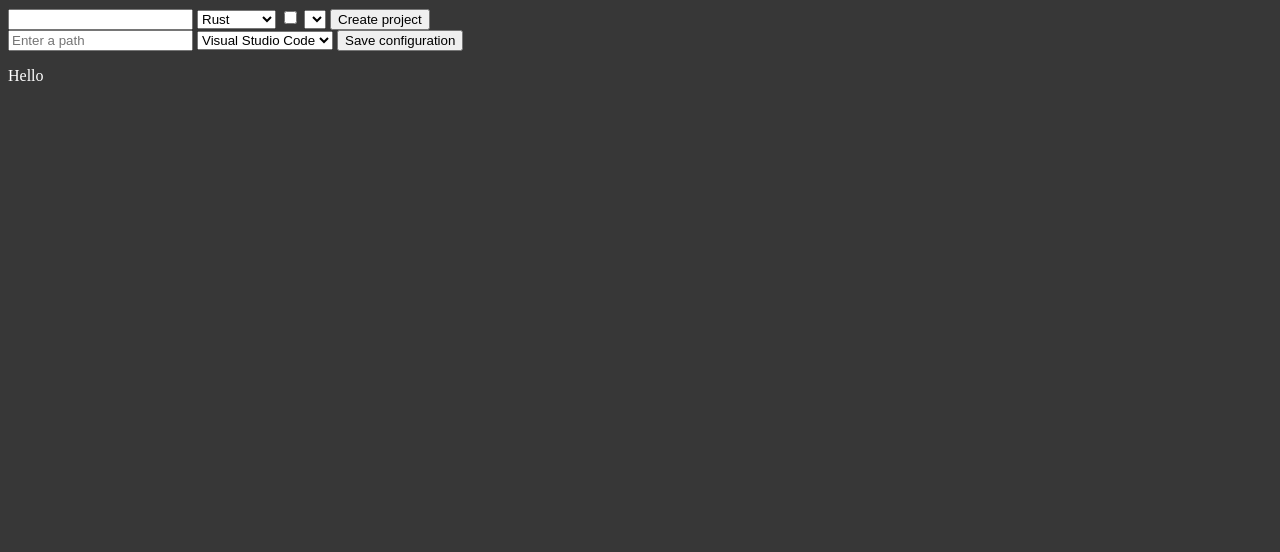
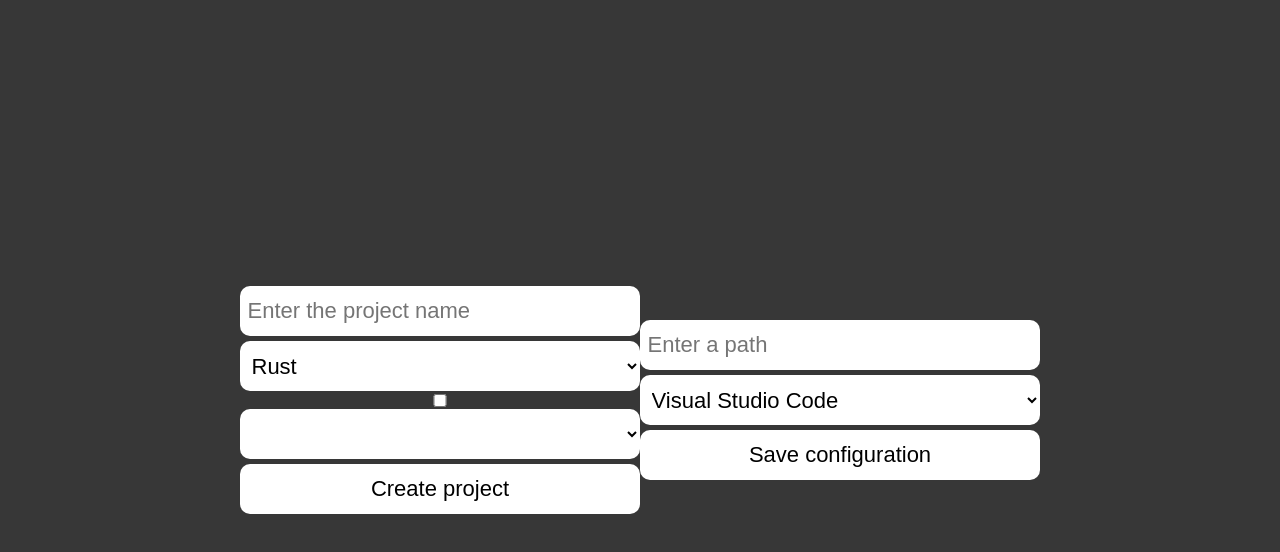
Before and after one commit to AsteroidusTv/gui-cnps, a plain HTML site: page src/index.html in a window 1280 px wide. Drawn offline with Linux system fonts and the light colour scheme.

Commit message:
Add css ,fix html bugs and add .data.json on .gitignore

```diff
--- a/src/index.html
+++ b/src/index.html
@@ -8,7 +8,7 @@
     <script type="module" src="/main.js" defer></script>
   <body>
     <form action="create-project" id="projectCreate">
-      <input type="text" id="projectName">
+      <input type="text" id="projectName" required placeholder="Enter the project name">
       <select name="project-language" id="projectLanguage">
         <option value="rust">Rust</option>
         <option value="html">HTML</option>
@@ -22,7 +22,7 @@
       <button type="submit" id="projectCreateSubmit">Create project</button>
     </form>
     <form action="configuration" id="configuration">
-      <input id="projectFolderPath" type="text" placeholder="Enter a path">
+      <input id="projectFolderPath" type="text" placeholder="Enter a path" required>
           <select name="chosen-editor" id="chosenEditor">
             <option value="code">Visual Studio Code</option>
             <option value="subl">Sublime Text</option>
@@ -30,7 +30,7 @@
             <option value="idea">Intelij</option>
           </select>
           <button type="submit" id="projectConfigurationButton">Save configuration</button>
-          <p id="configError">Hello</p>
+          <p id="configError"></p>
     </form>
     <p id="debugText"></p>
   </body>
--- a/src/styles.css
+++ b/src/styles.css
@@ -1,4 +1,44 @@
+* {
+  margin: 0;
+  border: 0;
+  padding: 0;
+  box-sizing: border-box;
+  font-family: Arial;
+
+}
+
 body {
   background: #373737;
   color: white;
+  display: flex;
+  align-items: center;
+  justify-content: center;
+  min-height: 100vh;
+  cursor: auto;
+
+
 }
+
+form {
+  display: flex;
+  flex-direction: column;
+}
+
+input[type=text], button, select {
+  height: 50px;
+  width: 400px;
+  padding: 7.5px;
+  border-radius: 10px;
+  margin-top: 2.5px;
+  margin-bottom: 2.5px;
+  background-color: white;
+  cursor: auto;
+  font-size: 22px;
+}
+button {
+  cursor: pointer;
+}
+
+select {
+  cursor: default;
+}
```
Also changed, not shown: 1 other file.
